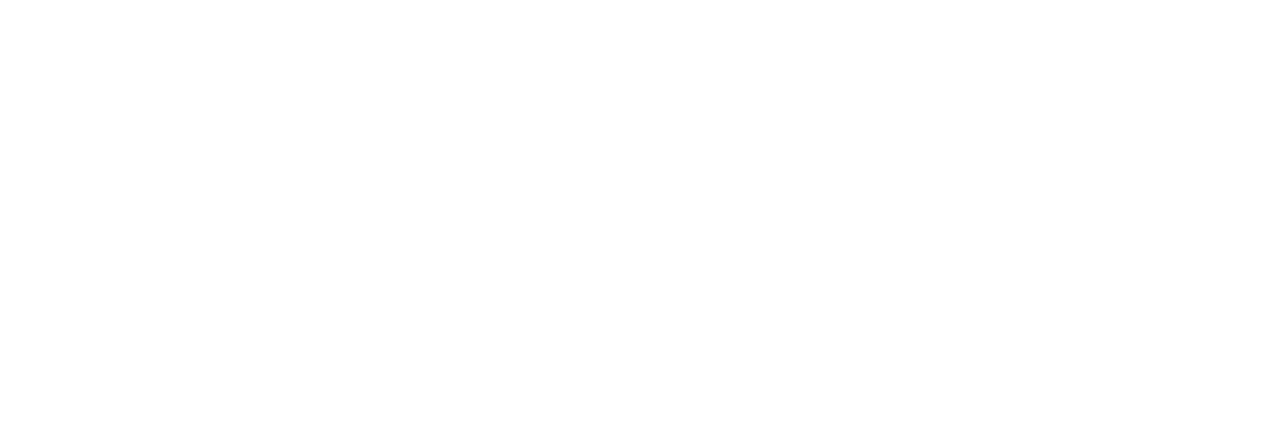
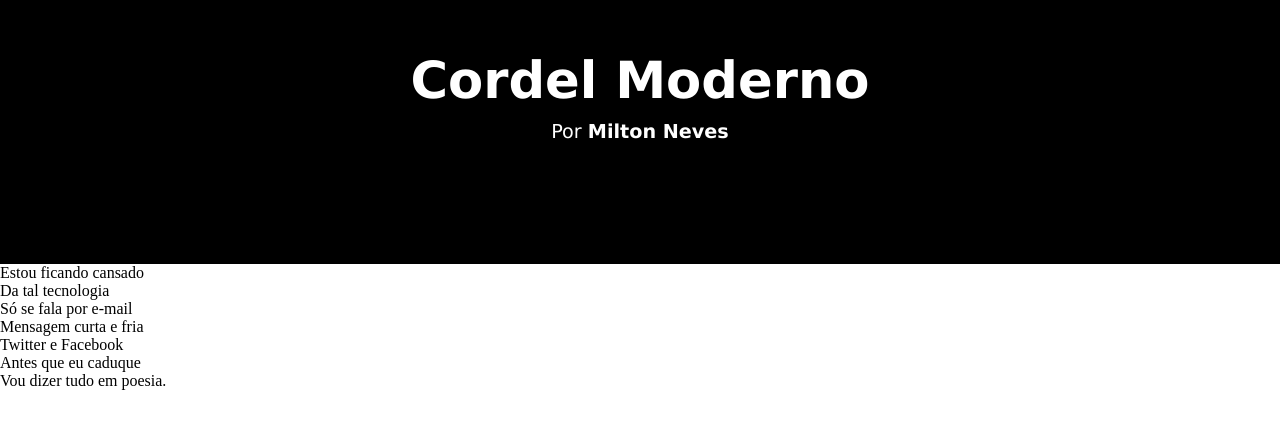
Before and after one commit to PedroAugustoGomes/html-css, a plain HTML site: page site-cordel-moderno/index.html in a window 1280 px wide. Drawn offline with Linux system fonts and the light colour scheme.

Commit message:
começando o cordel

```diff
--- a/site-cordel-moderno/index.html
+++ b/site-cordel-moderno/index.html
@@ -5,8 +5,21 @@
     <meta http-equiv="X-UA-Compatible" content="IE=edge">
     <meta name="viewport" content="width=device-width, initial-scale=1.0">
     <title>Cordel Moderno</title>
+    <link rel="stylesheet" href="style.css">
 </head>
 <body>
-
+    <header>
+        <h1>Cordel Moderno</h1>
+        <p>Por <a href="https://www.recantodasletras.com.br/poesias/3186743" target="_blank">Milton Neves</a></p>
+    </header>
+    <main>
+        <p>Estou ficando cansado <br>
+           Da tal tecnologia <br>
+           Só se fala por e-mail <br>
+           Mensagem curta e fria <br>
+           Twitter e Facebook <br>
+           Antes que eu caduque <br>
+           Vou dizer tudo em poesia.</p>
+    </main>
 </body>
 </html>
--- /dev/null
+++ b/site-cordel-moderno/style.css
@@ -0,0 +1,38 @@
+*{
+    margin: 0px;
+    padding: 0px;
+}
+
+body{
+    margin: 0px;
+}
+
+a{
+    text-decoration: none;
+    color: white;
+    font-weight: bold;
+}
+
+a:hover{
+    text-decoration: underline;
+    color: grey;
+}
+
+header{
+    height: 33dvh;
+    background-color: black;
+    color: white;
+    text-align: center;
+    font-family: Verdana, Geneva, Tahoma, sans-serif;
+}
+
+header h1{
+    padding-top: 50px;
+    font-size: 4dvw;
+    min-width: 300px;
+}
+
+header p{
+    padding-top: 10px;
+    font-size: 1.2em;
+}
```
Also changed, not shown: site-cordel-moderno/Caveat-VariableFont_wght.ttf (added), site-cordel-moderno/OFL.txt (added), site-cordel-moderno/README.txt (added), site-cordel-moderno/static/Caveat-Bold.ttf (added), site-cordel-moderno/static/Caveat-Medium.ttf (added), site-cordel-moderno/static/Caveat-Regular.ttf (added), site-cordel-moderno/static/Caveat-SemiBold.ttf (added).
